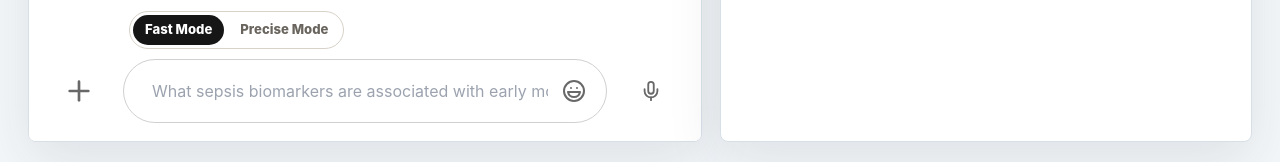
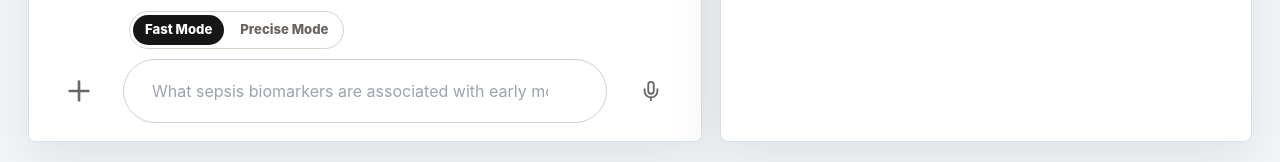
Before and after one commit to bebeckmann/FrontendEfferentHackathon, a Next.js app: page / in a window 1280 px wide. Shown: the part 642-804 px from the top of the page. Built offline with nearby package versions, Linux system fonts and the light colour scheme.

Commit message:
Delete Emoji Picker

```diff
--- a/src/components/query-composer.tsx
+++ b/src/components/query-composer.tsx
@@ -72,9 +72,6 @@ export function QueryComposer({
             disabled={disabled}
             autoComplete="off"
           />
-          <button type="button" className="chat-emoji-button" aria-label="Emoji picker">
-            <Laugh size={24} aria-hidden="true" />
-          </button>
         </div>
 
         <div className="chat-composer-actions">
```
